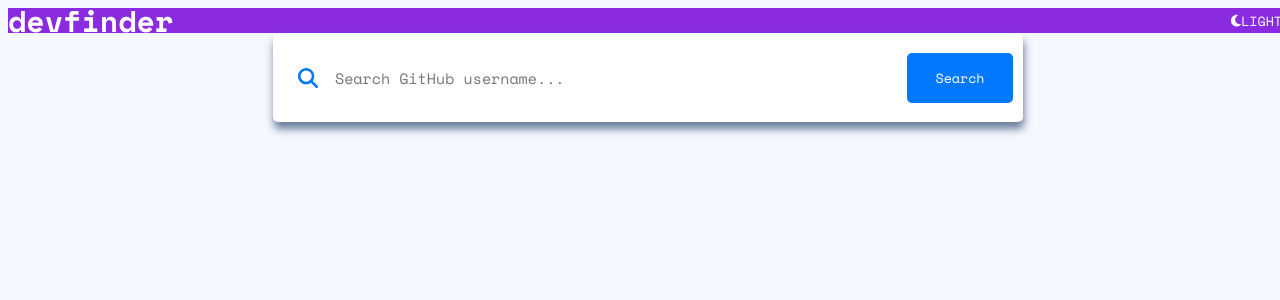
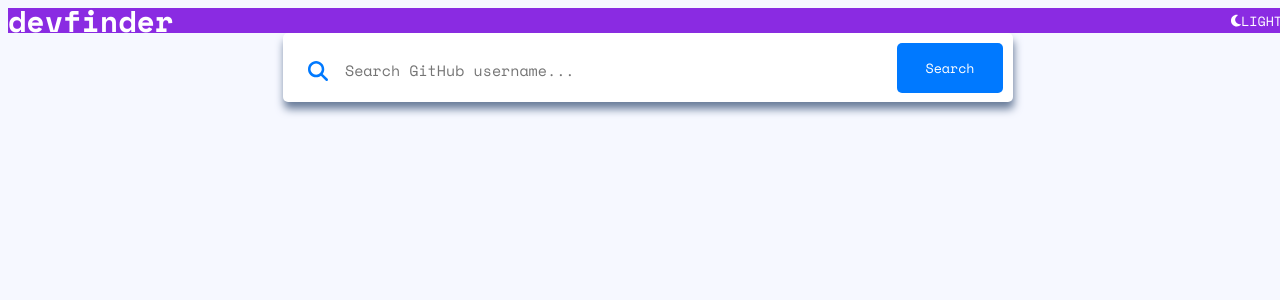
Before and after one commit to AbangAyoma/GitHub-user-search, a React (Vite) app: page / in a window 1280 px wide. Shown: the top 300 px of the page. Built offline with nearby package versions, Linux system fonts and the light colour scheme.

Commit message:
style: refine SearchBar styles for a more polished UI

```diff
--- a/src/components/SearchBar.css
+++ b/src/components/SearchBar.css
@@ -1,8 +1,10 @@
 
 div.container {
+  box-sizing: border-box;
   width: 100vw;
 }
 .search-container {
+  box-sizing: border-box;
   width: 730px;
   max-width: 730px;
   height: 69px;
@@ -60,3 +62,6 @@ div.container {
   border-radius: 5px;
   cursor: pointer;
 }
+.search-container button:active{
+  content: "Searching...";
+}
```
